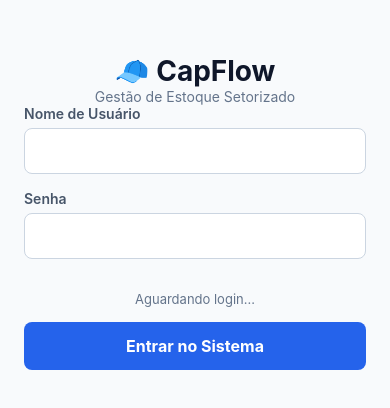
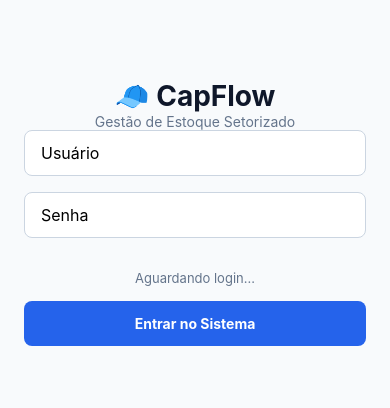
Before and after one commit to Felipe-edu34/capflow-mobile, a React Native app: screen / in a window 390 px wide. Shown: the part 210-618 px from the top of the page. Built offline with nearby package versions, Linux system fonts and the light colour scheme.

Commit message:
feat: adiciona modal para movimentação de estoque e refatora lógica de login

```diff
--- a/App.js
+++ b/App.js
@@ -1,9 +1,8 @@
 import React, { useState, useEffect } from 'react';
-import { StyleSheet, Text, View, TextInput, TouchableOpacity, ActivityIndicator, FlatList } from 'react-native';
+import { StyleSheet, Text, View, TextInput, TouchableOpacity, ActivityIndicator, FlatList, Modal, Alert } from 'react-native';
 import axios from 'axios';
 
 export default function App() {
-  // --- ESTADOS DO SISTEMA ---
   const [username, setUsername] = useState('');
   const [password, setPassword] = useState('');
   const [loading, setLoading] = useState(false);
@@ -13,20 +12,23 @@ export default function App() {
   const [itensEstoque, setItensEstoque] = useState([]);
   const [loadingEstoque, setLoadingEstoque] = useState(false);
 
-  // --- BUSCA AUTOMÁTICA AO LOGAR ---
+  // --- ESTADOS DO MODAL DE MOVIMENTAÇÃO ---
+  const [modalVisible, setModalVisible] = useState(false);
+  const [itemSelecionado, setItemSelecionado] = useState(null);
+  const [tipoMov, setTipoMov] = useState('ENTRADA'); // 'ENTRADA' ou 'SAIDA'
+  const [qtdMov, setQtdMov] = useState('');
+  const [obsMov, setObsMov] = useState('');
+  const [enviandoMov, setEnviandoMov] = useState(false);
+
   useEffect(() => {
-    if (token) {
-      buscarEstoque();
-    }
+    if (token) buscarEstoque();
   }, [token]);
 
   const buscarEstoque = async () => {
     setLoadingEstoque(true);
     try {
       const response = await axios.get('http://192.168.0.11:8000/api/itens/', {
-        headers: {
-          Authorization: `Bearer ${token}`
-        }
+        headers: { Authorization: `Bearer ${token}` }
       });
       setItensEstoque(response.data);
     } catch (error) {
@@ -37,44 +39,69 @@ export default function App() {
   };
 
   const handleLogin = async () => {
-    if (!username || !password) {
-      setStatusMessage('Por favor, preencha todos os campos.');
-      return;
-    }
-    setLoading(true);
-    setStatusMessage('Conectando ao servidor...');
-
+    if (!username || !password) return setStatusMessage('Preencha os campos.');
+    setLoading(true); setStatusMessage('Conectando...');
     try {
-      const response = await axios.post('http://192.168.0.11:8000/api/token/', {
-        username: username,
-        password: password
-      });
-      setToken(response.data.token);
-      setStatusMessage('Login realizado com sucesso!');
+      const response = await axios.post('http://192.168.0.11:8000/api/token/', { username, password });
+      setToken(response.data.token); setStatusMessage('Sucesso!');
     } catch (error) {
-      console.log(error);
-      setStatusMessage('Erro de conexão ou dados incorretos.');
+      setStatusMessage('Erro de conexão ou dados.');
     } finally {
       setLoading(false);
     }
   };
 
-  // --- DESIGN DE CADA ITEM DA LISTA COM SEUS CAMPOS REAIS ---
+  // --- FUNÇÃO PARA ABRIR O MODAL ---
+  const abrirModal = (item) => {
+    setItemSelecionado(item);
+    setTipoMov('ENTRADA');
+    setQtdMov('');
+    setObsMov('');
+    setModalVisible(true);
+  };
+
+  // --- FUNÇÃO PARA ENVIAR A MOVIMENTAÇÃO AO DJANGO ---
+  const salvarMovimentacao = async () => {
+    if (!qtdMov || isNaN(qtdMov) || qtdMov <= 0) {
+      Alert.alert('Erro', 'Digite uma quantidade válida.');
+      return;
+    }
+
+    setEnviandoMov(true);
+    try {
+      await axios.post('http://192.168.0.11:8000/api/movimentacoes/', {
+        item: itemSelecionado.id,
+        tipo: tipoMov,
+        quantidade_movimentada: qtdMov,
+        observacao: obsMov
+      }, {
+        headers: { Authorization: `Bearer ${token}` }
+      });
+
+      // Se der certo, fecha o modal e recarrega a lista para mostrar o novo saldo
+      setModalVisible(false);
+      buscarEstoque();
+      Alert.alert('Sucesso', 'Movimentação registrada com sucesso!');
+    } catch (error) {
+      console.log(error);
+      Alert.alert('Erro', 'Não foi possível salvar.');
+    } finally {
+      setEnviandoMov(false);
+    }
+  };
+
   const renderizarItem = ({ item }) => (
-    <View style={styles.itemCard}>
+    // Transformamos o Card em um botão (TouchableOpacity)
+    <TouchableOpacity style={styles.itemCard} onPress={() => abrirModal(item)}>
       <Text style={styles.itemTitle}>📦 {item.nome}</Text>
       <Text style={styles.itemText}>Quantidade Atual: {item.quantidade_atual} {item.unidade_medida}</Text>
-
-      {/* Lógica Visual: Se a quantidade atual for menor ou igual ao mínimo, exibe alerta */}
       {parseFloat(item.quantidade_atual) <= parseFloat(item.estoque_minimo) ? (
-        <Text style={styles.alertaEstoque}>
-          ⚠️ Estoque Baixo! Mínimo ideal: {item.estoque_minimo}
-        </Text>
+        <Text style={styles.alertaEstoque}>⚠️ Estoque Baixo! Mínimo: {item.estoque_minimo}</Text>
       ) : null}
-    </View>
+      <Text style={styles.toqueAqui}>Toque para movimentar 👆</Text>
+    </TouchableOpacity>
   );
 
-  // --- TELA DO PAINEL LOGADO ---
   if (token) {
     return (
       <View style={[styles.container, { paddingTop: 60, paddingBottom: 0 }]}>
@@ -96,42 +123,75 @@ export default function App() {
             keyExtractor={(item) => item.id.toString()}
             renderItem={renderizarItem}
             contentContainerStyle={{ paddingBottom: 40 }}
-            style={{ width: '100%' }}
             showsVerticalScrollIndicator={false}
           />
         )}
+
+        {/* --- MODAL FLUTUANTE DE MOVIMENTAÇÃO --- */}
+        <Modal visible={modalVisible} transparent={true} animationType="slide">
+          <View style={styles.modalFundo}>
+            <View style={styles.modalCaixa}>
+              <Text style={styles.modalTitulo}>Lançar Movimentação</Text>
+              <Text style={styles.modalSub}>{itemSelecionado?.nome}</Text>
+
+              {/* Botões de Entrada / Saída */}
+              <View style={styles.botoesTipo}>
+                <TouchableOpacity
+                  style={[styles.botaoTipo, tipoMov === 'ENTRADA' ? styles.botaoAtivoEntrada : null]}
+                  onPress={() => setTipoMov('ENTRADA')}
+                >
+                  <Text style={tipoMov === 'ENTRADA' ? styles.textoBranco : styles.textoPreto}>Entrada (+)</Text>
+                </TouchableOpacity>
+                <TouchableOpacity
+                  style={[styles.botaoTipo, tipoMov === 'SAIDA' ? styles.botaoAtivoSaida : null]}
+                  onPress={() => setTipoMov('SAIDA')}
+                >
+                  <Text style={tipoMov === 'SAIDA' ? styles.textoBranco : styles.textoPreto}>Saída (-)</Text>
+                </TouchableOpacity>
+              </View>
+
+              <TextInput
+                style={styles.inputModal}
+                placeholder="Quantidade"
+                keyboardType="numeric"
+                value={qtdMov}
+                onChangeText={setQtdMov}
+              />
+              <TextInput
+                style={styles.inputModal}
+                placeholder="Observação (Ex: Compra nova)"
+                value={obsMov}
+                onChangeText={setObsMov}
+              />
+
+              {enviandoMov ? <ActivityIndicator size="large" color="#2563eb" /> : (
+                <View style={{ flexDirection: 'row', justifyContent: 'space-between', width: '100%', marginTop: 10 }}>
+                  <TouchableOpacity style={[styles.botaoModal, { backgroundColor: '#94a3b8' }]} onPress={() => setModalVisible(false)}>
+                    <Text style={styles.textoBranco}>Cancelar</Text>
+                  </TouchableOpacity>
+                  <TouchableOpacity style={[styles.botaoModal, { backgroundColor: '#2563eb' }]} onPress={salvarMovimentacao}>
+                    <Text style={styles.textoBranco}>Salvar</Text>
+                  </TouchableOpacity>
+                </View>
+              )}
+            </View>
+          </View>
+        </Modal>
       </View>
     );
   }
 
-  // --- TELA DE LOGIN ---
   return (
     <View style={styles.container}>
       <Text style={styles.title}>🧢 CapFlow</Text>
       <Text style={styles.subtitle}>Gestão de Estoque Setorizado</Text>
-
       <View style={styles.inputContainer}>
-        <Text style={styles.label}>Nome de Usuário</Text>
-        <TextInput
-          style={styles.input}
-          value={username}
-          onChangeText={setUsername}
-          autoCapitalize="none"
-        />
-
-        <Text style={styles.label}>Senha</Text>
-        <TextInput
-          style={styles.input}
-          secureTextEntry={true}
-          value={password}
-          onChangeText={setPassword}
-        />
+        <TextInput style={styles.input} placeholder="Usuário" value={username} onChangeText={setUsername} autoCapitalize="none" />
+        <TextInput style={styles.input} placeholder="Senha" secureTextEntry={true} value={password} onChangeText={setPassword} />
       </View>
-
       <Text style={styles.statusText}>{statusMessage}</Text>
-
       <TouchableOpacity style={styles.button} onPress={handleLogin} disabled={loading}>
-        {loading ? <ActivityIndicator color="#ffffff" /> : <Text style={styles.buttonText}>Entrar no Sistema</Text>}
+        {loading ? <ActivityIndicator color="#ffffff" /> : <Text style={styles.textoBranco}>Entrar no Sistema</Text>}
       </TouchableOpacity>
     </View>
   );
@@ -139,47 +199,33 @@ export default function App() {
 
 // --- ESTILIZAÇÃO VISUAL ---
 const styles = StyleSheet.create({
-  container: {
-    flex: 1,
-    backgroundColor: '#f8fafc',
-    alignItems: 'center',
-    justifyContent: 'center',
-    paddingHorizontal: 24,
-  },
-  header: {
-    width: '100%',
-    flexDirection: 'row',
-    justifyContent: 'space-between',
-    alignItems: 'center',
-    marginBottom: 20,
-    borderBottomWidth: 1,
-    borderColor: '#e2e8f0',
-    paddingBottom: 15,
-  },
+  container: { flex: 1, backgroundColor: '#f8fafc', alignItems: 'center', justifyContent: 'center', paddingHorizontal: 24 },
+  header: { width: '100%', flexDirection: 'row', justifyContent: 'space-between', alignItems: 'center', marginBottom: 20, borderBottomWidth: 1, borderColor: '#e2e8f0', paddingBottom: 15 },
   title: { fontSize: 28, fontWeight: 'bold', color: '#0f172a' },
   subtitle: { fontSize: 14, color: '#64748b' },
   logoutButton: { backgroundColor: '#ef4444', paddingHorizontal: 15, paddingVertical: 8, borderRadius: 6 },
   logoutText: { color: '#fff', fontWeight: 'bold' },
   inputContainer: { width: '100%', marginBottom: 16 },
-  label: { fontSize: 14, fontWeight: '600', color: '#475569', marginBottom: 6 },
-  input: {
-    backgroundColor: '#ffffff', width: '100%', paddingHorizontal: 16, paddingVertical: 12,
-    borderRadius: 8, fontSize: 16, borderWidth: 1, borderColor: '#cbd5e1', marginBottom: 16,
-  },
+  input: { backgroundColor: '#ffffff', width: '100%', paddingHorizontal: 16, paddingVertical: 12, borderRadius: 8, fontSize: 16, borderWidth: 1, borderColor: '#cbd5e1', marginBottom: 16 },
   button: { backgroundColor: '#2563eb', paddingVertical: 14, borderRadius: 8, width: '100%', alignItems: 'center' },
-  buttonText: { color: '#ffffff', fontSize: 16, fontWeight: 'bold' },
   statusText: { fontSize: 13, color: '#64748b', marginBottom: 15, textAlign: 'center' },
-  itemCard: {
-    backgroundColor: '#ffffff',
-    padding: 18,
-    borderRadius: 10,
-    marginBottom: 12,
-    width: '100%',
-    borderWidth: 1,
-    borderColor: '#e2e8f0',
-    elevation: 2,
-  },
+  itemCard: { backgroundColor: '#ffffff', padding: 18, borderRadius: 10, marginBottom: 12, width: '100%', borderWidth: 1, borderColor: '#e2e8f0', elevation: 2 },
   itemTitle: { fontSize: 18, fontWeight: 'bold', color: '#1e293b', marginBottom: 6 },
   itemText: { fontSize: 15, color: '#475569', marginBottom: 4 },
-  alertaEstoque: { color: '#ef4444', fontWeight: 'bold', fontSize: 13, marginTop: 8 }
+  alertaEstoque: { color: '#ef4444', fontWeight: 'bold', fontSize: 13, marginTop: 8 },
+  toqueAqui: { color: '#2563eb', fontSize: 12, marginTop: 10, textAlign: 'right', fontWeight: '600' },
+
+  // Estilos do Modal
+  modalFundo: { flex: 1, backgroundColor: 'rgba(0,0,0,0.5)', justifyContent: 'center', alignItems: 'center', padding: 20 },
+  modalCaixa: { backgroundColor: '#fff', padding: 24, borderRadius: 12, width: '100%', alignItems: 'center' },
+  modalTitulo: { fontSize: 20, fontWeight: 'bold', color: '#0f172a', marginBottom: 5 },
+  modalSub: { fontSize: 15, color: '#64748b', marginBottom: 20 },
+  botoesTipo: { flexDirection: 'row', width: '100%', justifyContent: 'space-between', marginBottom: 20 },
+  botaoTipo: { flex: 1, paddingVertical: 10, borderWidth: 1, borderColor: '#cbd5e1', borderRadius: 6, alignItems: 'center', marginHorizontal: 5 },
+  botaoAtivoEntrada: { backgroundColor: '#16a34a', borderColor: '#16a34a' },
+  botaoAtivoSaida: { backgroundColor: '#ef4444', borderColor: '#ef4444' },
+  textoBranco: { color: '#fff', fontWeight: 'bold' },
+  textoPreto: { color: '#0f172a', fontWeight: 'bold' },
+  inputModal: { width: '100%', backgroundColor: '#f1f5f9', padding: 12, borderRadius: 6, borderWidth: 1, borderColor: '#cbd5e1', marginBottom: 15 },
+  botaoModal: { flex: 0.48, paddingVertical: 12, borderRadius: 6, alignItems: 'center' }
 });
```
